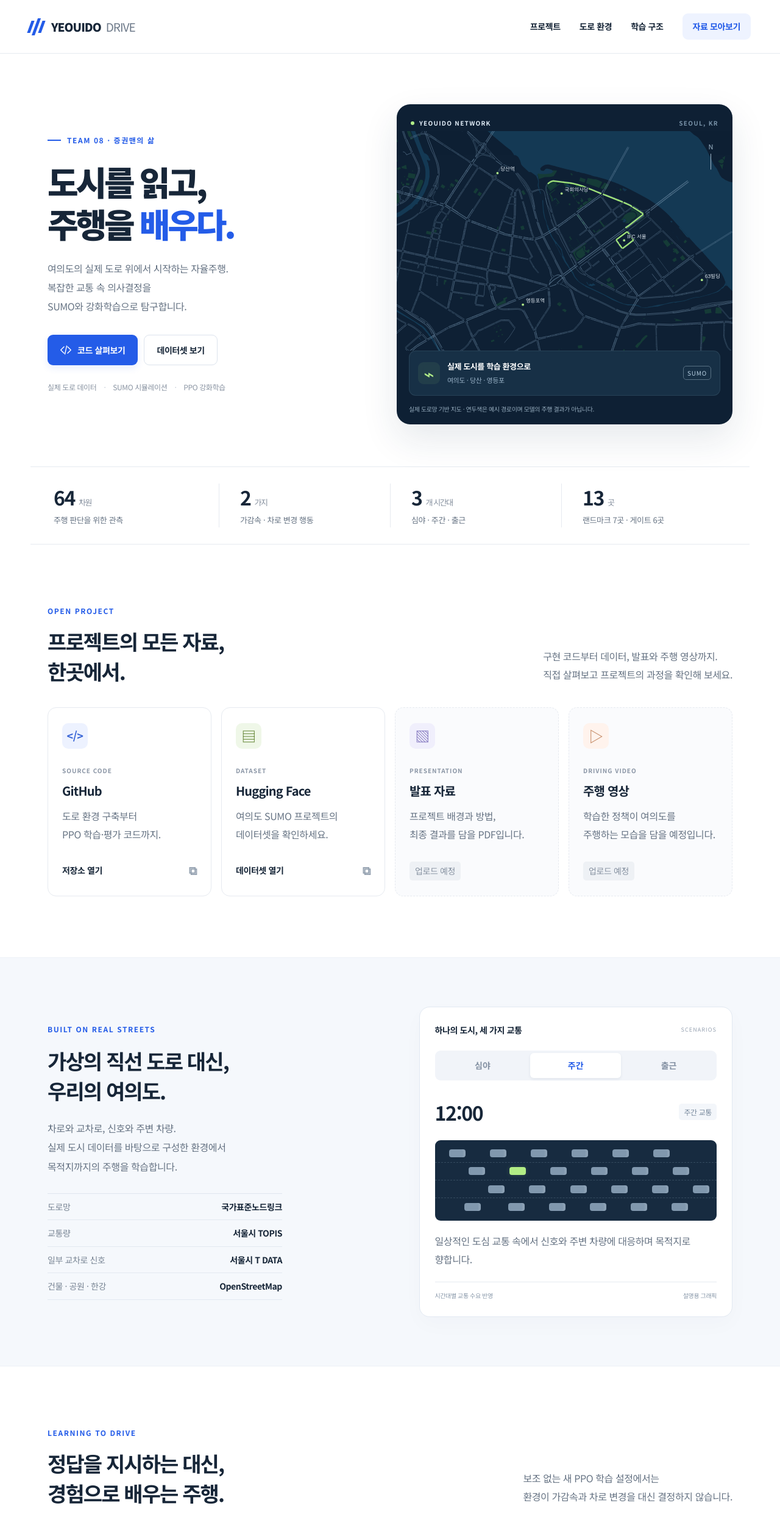
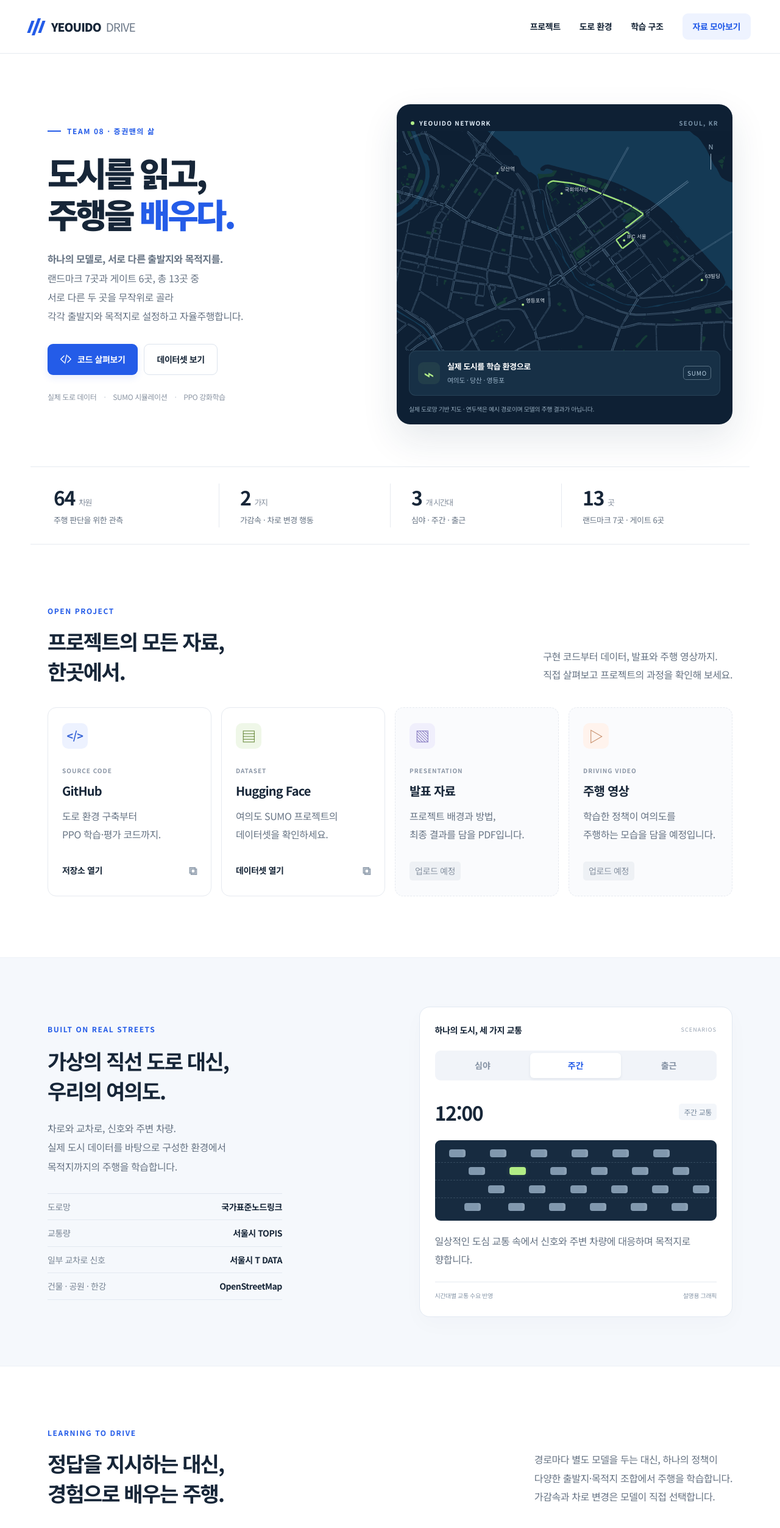
Before and after one commit to mk11226/yeouido-sumo, a plain HTML site: page index.html in a window 1280 px wide. Shown: the top 2506 px of the page at 61% size. Drawn offline with Linux system fonts and the light colour scheme.

Commit message:
단일 모델의 13개 지점 간 무작위 출발·도착 주행 강조

```diff
--- a/index.html
+++ b/index.html
@@ -13,7 +13,7 @@
 <header class="header"><a href="#" class="brand" aria-label="YEOUIDO DRIVE 홈"><span class="brand-mark" aria-hidden="true"><i></i><i></i><i></i></span>YEOUIDO<span class="brand-light">DRIVE</span></a><nav aria-label="주요 메뉴"><a href="#project">프로젝트</a><a href="#environment">도로 환경</a><a href="#learning">학습 구조</a><a href="#resources" class="nav-pill">자료 모아보기</a></nav></header>
 <main id="main">
 <section class="hero wrap" id="project">
-<div class="hero-copy"><p class="eyebrow"><span class="tiny-line"></span> TEAM 08 · 증권맨의 삶</p><h1>도시를 읽고,<br>주행을 <span>배우다.</span></h1><p class="hero-desc">여의도의 실제 도로 위에서 시작하는 자율주행.<br>복잡한 교통 속 의사결정을<br class="desktop-br"> SUMO와 강화학습으로 탐구합니다.</p><div class="hero-links"><a class="button primary" data-resource="github" href="https://github.com/mk11226/yeouido_sumo_ws/tree/final" target="_blank" rel="noopener noreferrer"><svg viewBox="0 0 24 24" aria-hidden="true"><path d="m8 5-7 7 7 7m8-14 7 7-7 7M14 3l-4 18"/></svg>코드 살펴보기</a><a class="button secondary" data-resource="dataset" href="https://huggingface.co/datasets/mk11226/yeouido_sumo" target="_blank" rel="noopener noreferrer">데이터셋 보기</a></div><div class="hero-meta"><span>실제 도로 데이터</span><span>SUMO 시뮬레이션</span><span>PPO 강화학습</span></div></div>
+<div class="hero-copy"><p class="eyebrow"><span class="tiny-line"></span> TEAM 08 · 증권맨의 삶</p><h1>도시를 읽고,<br>주행을 <span>배우다.</span></h1><p class="hero-desc"><strong>하나의 모델로, 서로 다른 출발지와 목적지를.</strong><br>랜드마크 7곳과 게이트 6곳, 총 13곳 중<br class="desktop-br"> 서로 다른 두 곳을 무작위로 골라<br class="desktop-br"> 각각 출발지와 목적지로 설정하고 자율주행합니다.</p><div class="hero-links"><a class="button primary" data-resource="github" href="https://github.com/mk11226/yeouido_sumo_ws/tree/final" target="_blank" rel="noopener noreferrer"><svg viewBox="0 0 24 24" aria-hidden="true"><path d="m8 5-7 7 7 7m8-14 7 7-7 7M14 3l-4 18"/></svg>코드 살펴보기</a><a class="button secondary" data-resource="dataset" href="https://huggingface.co/datasets/mk11226/yeouido_sumo" target="_blank" rel="noopener noreferrer">데이터셋 보기</a></div><div class="hero-meta"><span>실제 도로 데이터</span><span>SUMO 시뮬레이션</span><span>PPO 강화학습</span></div></div>
 <div class="hero-visual"><div class="map-top"><span><b class="live-dot"></b>YEOUIDO NETWORK</span><span>SEOUL, KR</span></div><img src="assets/yeouido-network.svg" alt="여의도·영등포 실제 SUMO 도로망과 국회의사당에서 IFC 서울로 연결되는 예시 경로" width="6207" height="4564" fetchpriority="high"><div class="map-compass" aria-hidden="true">N<span>│</span></div><div class="map-info"><span class="map-route-icon" aria-hidden="true">⌁</span><div><strong>실제 도시를 학습 환경으로</strong><span>여의도 · 당산 · 영등포</span></div><span class="map-tag">SUMO</span></div><p class="map-caption">실제 도로망 기반 지도 · 연두색은 예시 경로이며 모델의 주행 결과가 아닙니다.</p></div>
 </section>
 <div class="facts wrap" aria-label="프로젝트 구성"><div><strong>64<span>차원</span></strong><p>주행 판단을 위한 관측</p></div><div><strong>2<span>가지</span></strong><p>가감속 · 차로 변경 행동</p></div><div><strong>3<span>개 시간대</span></strong><p>심야 · 주간 · 출근</p></div><div><strong>13<span>곳</span></strong><p>랜드마크 7곳 · 게이트 6곳</p></div></div>
@@ -27,7 +27,7 @@
 <section id="environment" class="environment"><div class="wrap env-grid"><div class="env-copy"><p class="eyebrow">BUILT ON REAL STREETS</p><h2>가상의 직선 도로 대신,<br>우리의 여의도.</h2><p>차로와 교차로, 신호와 주변 차량.<br>실제 도시 데이터를 바탕으로 구성한 환경에서<br>목적지까지의 주행을 학습합니다.</p><div class="source-list"><div><span>도로망</span><strong>국가표준노드링크</strong></div><div><span>교통량</span><strong>서울시 TOPIS</strong></div><div><span>일부 교차로 신호</span><strong>서울시 T DATA</strong></div><div><span>건물 · 공원 · 한강</span><strong>OpenStreetMap</strong></div></div></div>
 <div class="scenario-panel"><div class="panel-heading"><span>하나의 도시, 세 가지 교통</span><span class="panel-note">SCENARIOS</span></div><div class="scenario-tabs" role="tablist" aria-label="교통 시간대"><button role="tab" id="tab-night" aria-controls="scenario-detail" aria-selected="false" tabindex="-1" data-scenario="night">심야</button><button role="tab" id="tab-day" aria-controls="scenario-detail" aria-selected="true" data-scenario="day">주간</button><button role="tab" id="tab-rush" aria-controls="scenario-detail" aria-selected="false" tabindex="-1" data-scenario="rush">출근</button></div><div id="scenario-detail" class="scenario-detail" role="tabpanel" tabindex="0" aria-labelledby="tab-day"><div class="scenario-time"><span id="scenario-hour">12:00</span><span id="scenario-title">주간 교통</span></div><div class="road-demo" aria-hidden="true"><div class="lane lane-one"></div><div class="lane lane-two"></div><div class="lane lane-three"></div><div class="lane lane-four"></div></div><p id="scenario-description">일상적인 도심 교통 속에서 신호와 주변 차량에 대응하며 목적지로 향합니다.</p><div class="scenario-footer"><span>시간대별 교통 수요 반영</span><span>설명용 그래픽</span></div></div></div>
 </div></section>
-<section id="learning" class="section wrap learning"><div class="section-head"><div><p class="eyebrow">LEARNING TO DRIVE</p><h2>정답을 지시하는 대신,<br>경험으로 배우는 주행.</h2></div><p>보조 없는 새 PPO 학습 설정에서는<br>환경이 가감속과 차로 변경을 대신 결정하지 않습니다.</p></div><div class="learning-flow"><article><span class="flow-icon" aria-hidden="true">◎</span><h3>관측</h3><p>주변 차량과 신호,<br>도로와 경로 정보를 읽습니다.</p><span class="flow-label">64차원 관측</span></article><div class="flow-connector" aria-hidden="true"></div><article><span class="flow-icon" aria-hidden="true">⌘</span><h3>판단</h3><p>현재 정책이 가감속과<br>차로 변경 행동을 선택합니다.</p><span class="flow-label">PPO POLICY</span></article><div class="flow-connector" aria-hidden="true"></div><article><span class="flow-icon" aria-hidden="true">↻</span><h3>경험과 업데이트</h3><p>SUMO에서 주행 경험을 모아<br>보상으로 정책을 개선합니다.</p><span class="flow-label">ONLINE LEARNING</span></article></div>
+<section id="learning" class="section wrap learning"><div class="section-head"><div><p class="eyebrow">LEARNING TO DRIVE</p><h2>정답을 지시하는 대신,<br>경험으로 배우는 주행.</h2></div><p>경로마다 별도 모델을 두는 대신, 하나의 정책이<br>다양한 출발지·목적지 조합에서 주행을 학습합니다.<br>가감속과 차로 변경은 모델이 직접 선택합니다.</p></div><div class="learning-flow"><article><span class="flow-icon" aria-hidden="true">◎</span><h3>관측</h3><p>주변 차량과 신호,<br>도로와 경로 정보를 읽습니다.</p><span class="flow-label">64차원 관측</span></article><div class="flow-connector" aria-hidden="true"></div><article><span class="flow-icon" aria-hidden="true">⌘</span><h3>판단</h3><p>현재 정책이 가감속과<br>차로 변경 행동을 선택합니다.</p><span class="flow-label">PPO POLICY</span></article><div class="flow-connector" aria-hidden="true"></div><article><span class="flow-icon" aria-hidden="true">↻</span><h3>경험과 업데이트</h3><p>SUMO에서 주행 경험을 모아<br>보상으로 정책을 개선합니다.</p><span class="flow-label">ONLINE LEARNING</span></article></div>
 <details class="observation"><summary><span>모델은 어떤 정보를 보나요?</span><span class="obs-summary">64차원 입력 구성 <span class="plus" aria-hidden="true">+</span></span></summary><div class="obs-grid"><div><strong>31<span>개</span></strong><h4>자차 · 주변 교통</h4><p>자차 속도, 주변 5개 차로의 앞뒤 차량 거리와 상대속도, 연결성, 밀도.</p></div><div><strong>9<span>개</span></strong><h4>신호 · 주행 상황</h4><p>신호와 정지선, 교차로 거리, 남은 경로, 제한속도, 교차로 상대 차량과 먼 앞차 정보.</p></div><div><strong>24<span>개</span></strong><h4>지도 기반 경로 정보</h4><p>도로 단위 다음 회전 방향 4개와 주변 5개 차로의 정적 연결 방향 20개. 추천 차로 명령은 제공하지 않습니다.</p></div></div></details>
 <div class="research-note"><span class="note-symbol" aria-hidden="true">i</span><p><strong>현재는 보조 없는 64차원 모델의 학습 환경을 구성한 단계입니다.</strong> 최종 주행 성능과 평가 결과는 학습 완료 후 공개합니다. 기존 보조 사용 모델의 성능을 새 모델의 결과로 표시하지 않습니다.</p></div></section>
 <section class="closing wrap"><div><p class="eyebrow">EXPLORE THE PROJECT</p><h2>도시 속 자율주행,<br>그 과정을 함께 확인하세요.</h2></div><a class="button primary" href="#resources">프로젝트 자료 보기</a></section>
```
